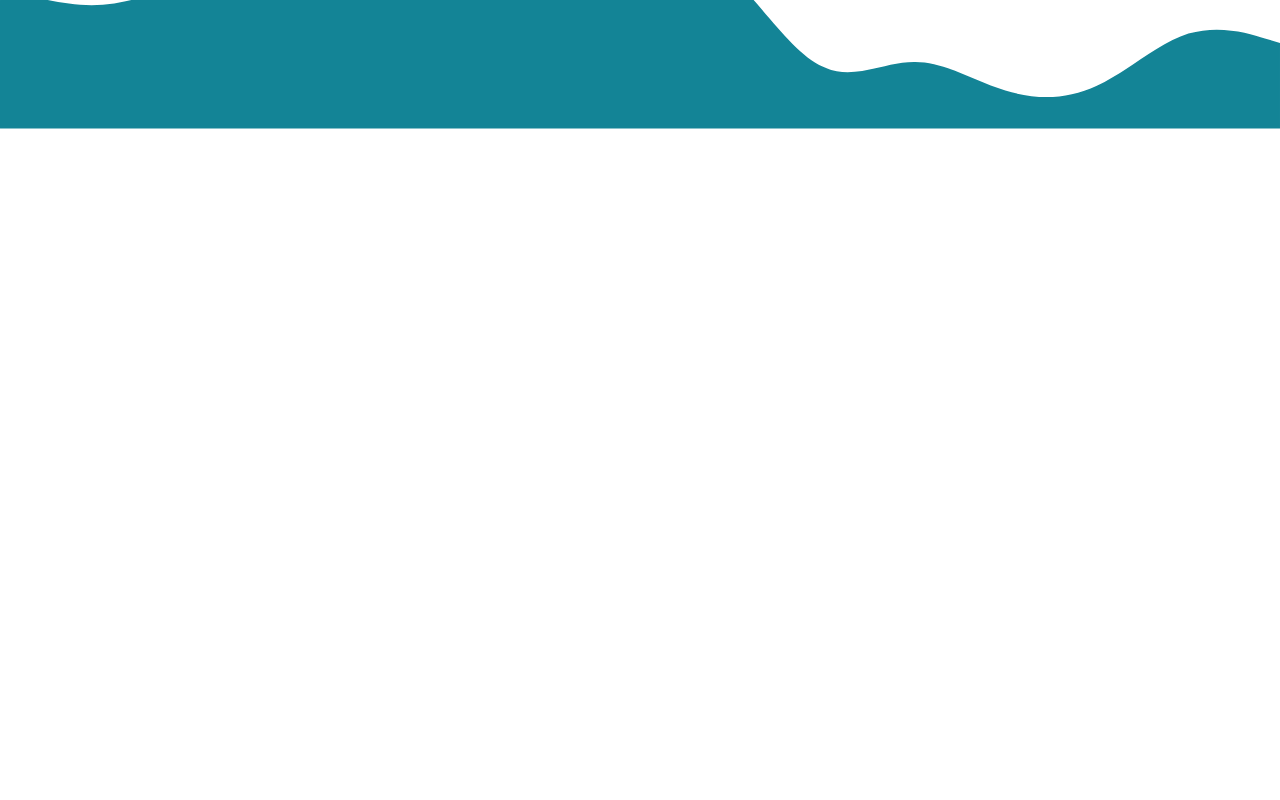
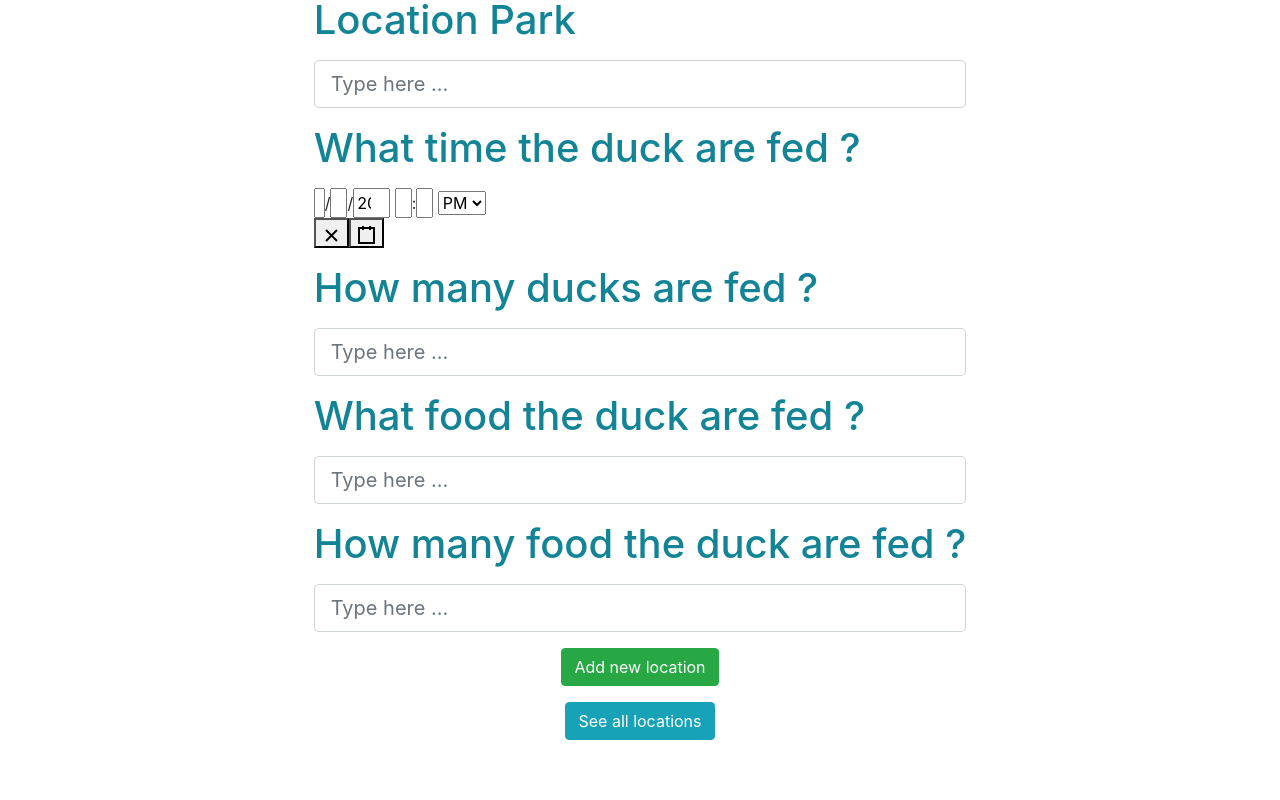
Before and after one commit to HaiOliver/selectionTest-React, a React (Create React App) app: page /selectionTest-React/infoDuckFed in a window 1280 px wide. Shown: the part 440-1240 px from the top of the page. Before the commit the page ends 800 px from the top, so only its background shows below. Built offline with nearby package versions, Linux system fonts and the light colour scheme.

Commit message:
still figure out issue on deploy on github

```diff
--- a/src/App.js
+++ b/src/App.js
@@ -21,8 +21,8 @@ function App() {
                     <Loading/>
 
               }>
-                  <Route exact path="/" component={ListParks}/>
-                  <Route exact path="/infoDuckFed" component={FedDuck}/>
+                  <Route exact path="/selectionTest-React/" component={ListParks}/>
+                  <Route exact path="/selectionTest-React/infoDuckFed" component={FedDuck}/>
               </Suspense>
 
         </ErrorBoundary>
--- a/src/components/form-input-for-duck-fed/inputForm.jsx
+++ b/src/components/form-input-for-duck-fed/inputForm.jsx
@@ -80,7 +80,7 @@ export default function FormInput() {
                     };
 
             // ? do post request here
-            axios.post("/addNewPark",data)
+            axios.post("https://react-selection-test.herokuapp.com/allParks/addNewPark",data)
                   .then((response) => {
                               console.log("🚀 ~ file: inputForm.jsx ~ line 57 ~ .then ~ response", response)
                               alert("Park successfully added!");
@@ -92,7 +92,7 @@ export default function FormInput() {
 
 
             // ! redirect to Homepage
-            let path = `/`;
+            let path = `/selectionTest-React`;
             history.push(path);
       }
 
--- a/src/components/park/park.jsx
+++ b/src/components/park/park.jsx
@@ -12,7 +12,7 @@ function Park(props) {
       const {location, numberDucks, time, numberFoods, food, id } = props
 
       const handleDelete = () => {
-            axios.delete(`/park/${id}`)
+            axios.delete(`https://react-selection-test.herokuapp.com/allParks/park/${id}`)
                   .then(res => {
                         let response = res.data;
                         return response
--- a/src/pages/info-fed-duck-in-park/fed-duck.jsx
+++ b/src/pages/info-fed-duck-in-park/fed-duck.jsx
@@ -15,7 +15,7 @@ export default function fedDuck() {
                         <FormInput/>
                   </Row>
                   <Row className="d-flex justify-content-center m-3">
-                        <Link to="/" style={{textDecoration: "none"}}>
+                        <Link to="/selectionTest-React" style={{textDecoration: "none"}}>
                               <Button variant="info">See all locations</Button>
                         </Link>
                   </Row>
--- a/src/pages/list-all-parks-fed-duck/list-parks.jsx
+++ b/src/pages/list-all-parks-fed-duck/list-parks.jsx
@@ -11,7 +11,7 @@ function ListParks() {
       const [ parks, setParks] = useState([]);
       useEffect(() => {
             const fetch_data_from_DB = async ()=>{
-            let result = await axios.get('/allParks');
+            let result = await axios.get('https://react-selection-test.herokuapp.com/allParks');
 
                   // ! set state for array Parks
                   setParks(result.data)
@@ -46,7 +46,7 @@ function ListParks() {
 
                   </Row>
                   <Row className="d-flex justify-content-center">
-                        <Link to="/infoDuckFed" style={{textDecoration: "none"}}>
+                        <Link to="/selectionTest-React/infoDuckFed" style={{textDecoration: "none"}}>
                               <button className="add-new-park">Add new data</button>
                         </Link>
                   </Row>
```
